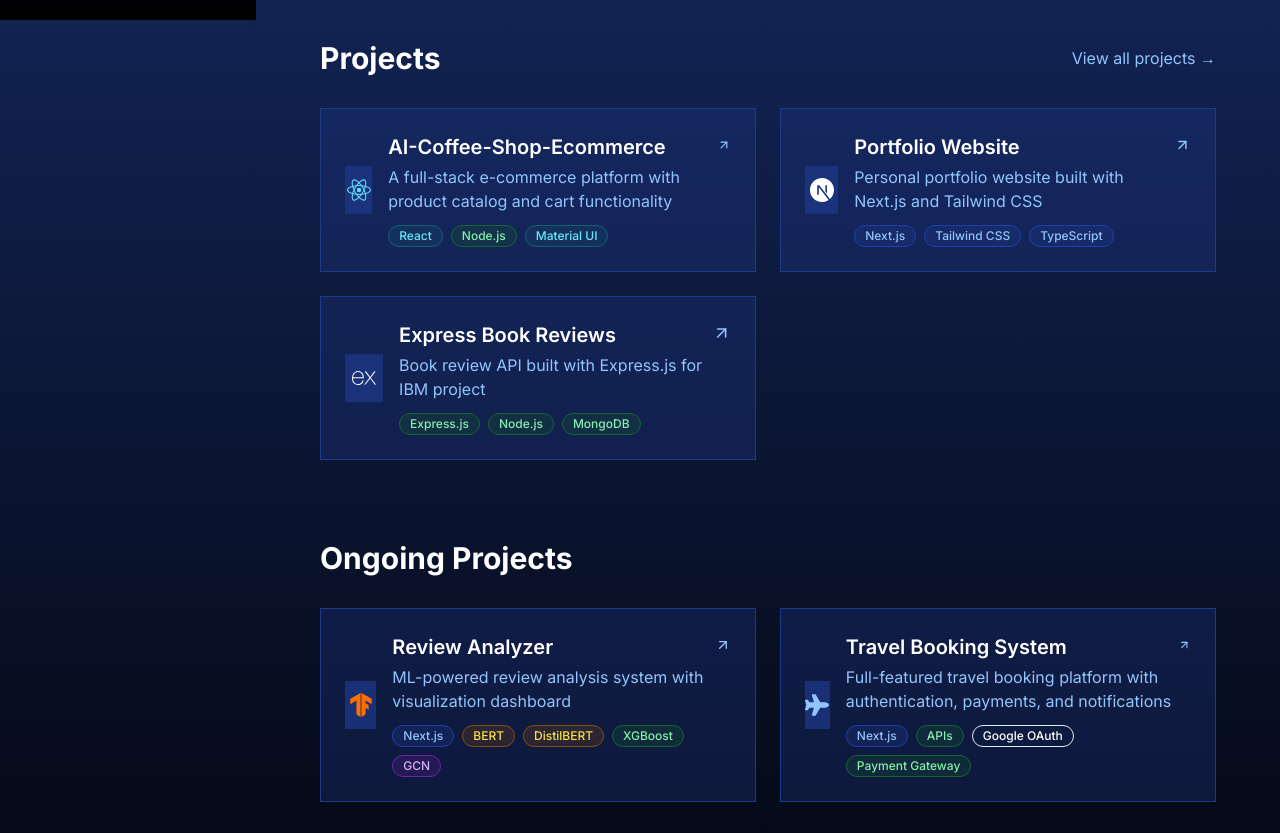
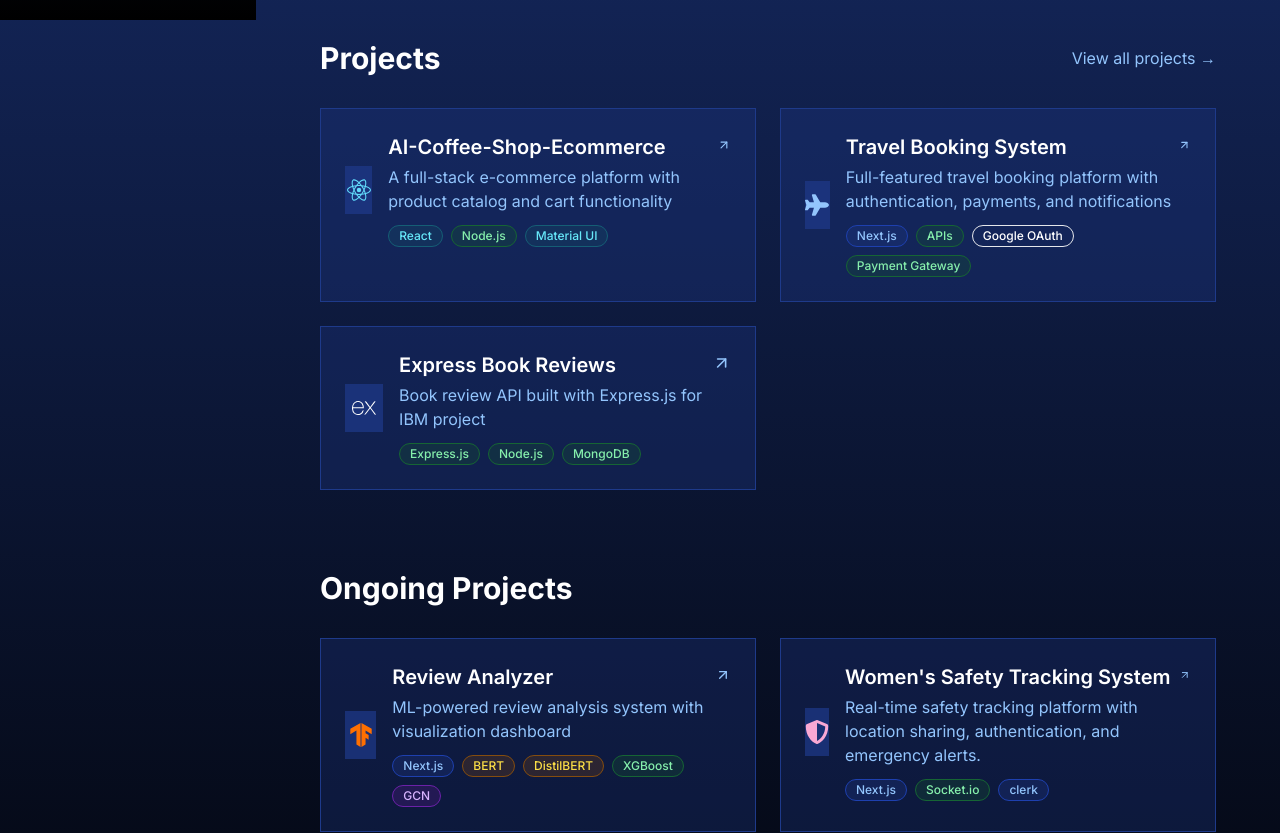
Before and after one commit to yashvi-dev/Responsive-Portfolio-Website, a Next.js app: page / in a window 1280 px wide. Shown: the part 780-1613 px from the top of the page. Built offline with nearby package versions, Linux system fonts and the light colour scheme.

Commit message:
change in project

```diff
--- a/components/ongoing-projects.tsx
+++ b/components/ongoing-projects.tsx
@@ -1,6 +1,6 @@
 import ProjectCard from "./project-card";
 import { SiTensorflow } from "react-icons/si";
-import { FaPlane } from "react-icons/fa";
+import { FaShieldAlt } from "react-icons/fa";
 
 export default function OngoingProjects() {
   const ongoingProjects = [
@@ -20,17 +20,16 @@ export default function OngoingProjects() {
       ],
     },
     {
-      title: "Travel Booking System",
+      title: "Women's Safety Tracking System",
       description:
-        "Full-featured travel booking platform with authentication, payments, and notifications",
-      iconComponent: FaPlane,
-      iconColor: "#93C5FD", // Light blue
-      link: "https://github.com/yashvi-dev/Travel-Booking-FullStack",
+        "Real-time safety tracking platform with location sharing, authentication, and emergency alerts.",
+      iconComponent: FaShieldAlt,
+      iconColor: "#F9A8D4", // Light pink
+      link: "https://github.com/yashvi-dev/Women-Safety-Tracking-System",
       techStack: [
         { name: "Next.js", color: "blue" },
-        { name: "APIs", color: "green" },
-        { name: "Google OAuth", color: "red" },
-        { name: "Payment Gateway", color: "green" },
+        { name: "Socket.io", color: "green" },
+        { name: "clerk", color: "blue" },
       ],
     },
   ];
--- a/components/projects-section.tsx
+++ b/components/projects-section.tsx
@@ -3,6 +3,7 @@ import { SiReact, SiNextdotjs, SiExpress } from "react-icons/si";
 import { FaCode } from "react-icons/fa";
 import { BiMoney } from "react-icons/bi";
 import { WiDayCloudy } from "react-icons/wi";
+import { FaPlane } from "react-icons/fa";
 
 interface ProjectsSectionProps {
   limit?: number;
@@ -24,16 +25,17 @@ export default function ProjectsSection({ limit }: ProjectsSectionProps) {
       ],
     },
     {
-      title: "Portfolio Website",
+      title: "Travel Booking System",
       description:
-        "Personal portfolio website built with Next.js and Tailwind CSS",
-      iconComponent: SiNextdotjs,
-      iconColor: "#FFFFFF", // Next.js white
-      link: "https://github.com/yashvi-dev/Responsive-Portfolio-Website",
+        "Full-featured travel booking platform with authentication, payments, and notifications",
+      iconComponent: FaPlane,
+      iconColor: "#93C5FD", // Light blue
+      link: "https://github.com/yashvi-dev/Travel-Booking-FullStack",
       techStack: [
         { name: "Next.js", color: "blue" },
-        { name: "Tailwind CSS", color: "blue" },
-        { name: "TypeScript", color: "blue" },
+        { name: "APIs", color: "green" },
+        { name: "Google OAuth", color: "red" },
+        { name: "Payment Gateway", color: "green" },
       ],
     },
 
```
